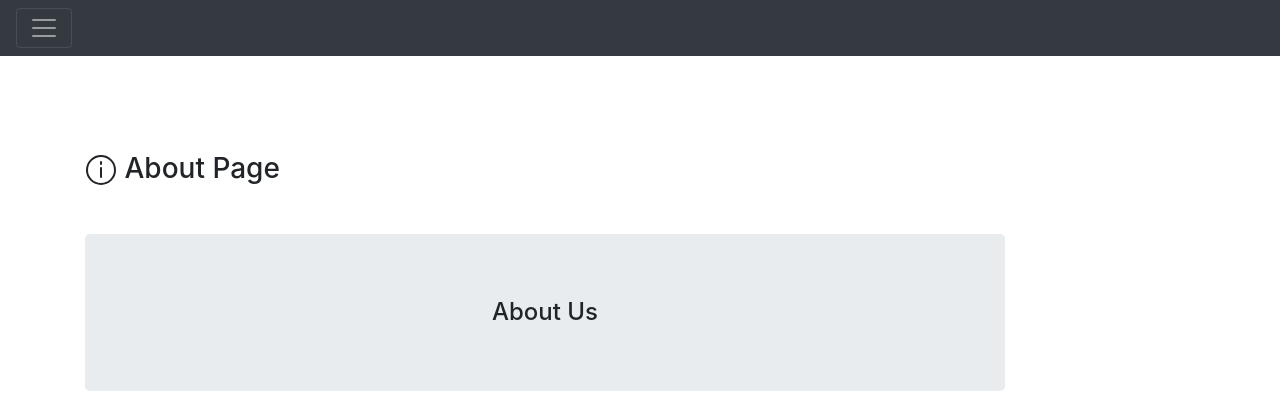
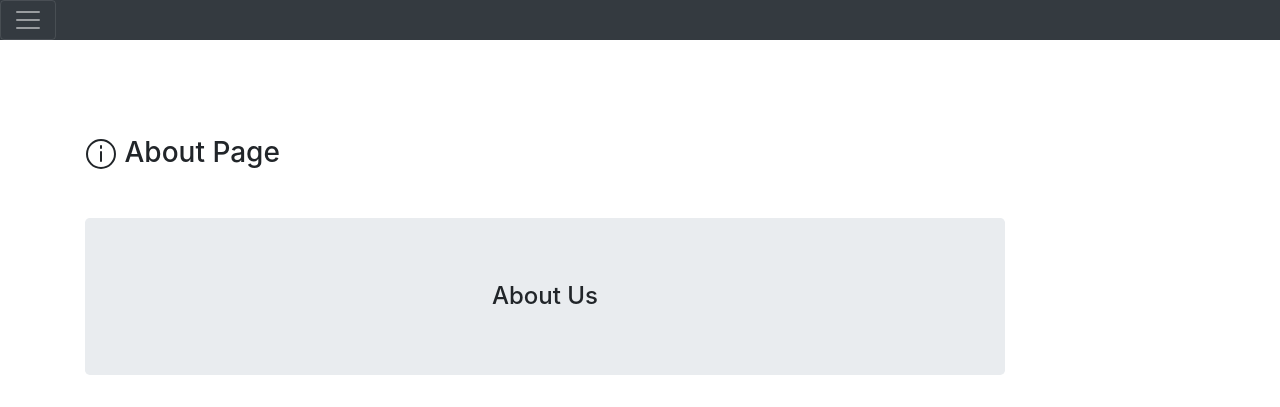
Before and after one commit to manishkumar12i/blog_project, a Django app: page /about/ in a window 1280 px wide. Shown: the top 407 px of the page. Run offline with Django 4.2, Linux system fonts and the light colour scheme; data comes from the database, SQL or seed files in the repository; some libraries are stand-ins or nearby versions.

Commit message:
remove padding from left in toggle button in navbar

```diff
--- a/miniblog/blog/templates/blog/navbar.html
+++ b/miniblog/blog/templates/blog/navbar.html
@@ -23,7 +23,7 @@
       </div>
       </div>
     </div>
-    <nav class="navbar navbar-dark bg-dark">
+    <nav class="navbar navbar-dark bg-dark" style="padding: inherit;">
       <button class="navbar-toggler" type="button" data-toggle="collapse" data-target="#navbarToggleExternalContent" aria-controls="navbarToggleExternalContent" aria-expanded="false" aria-label="Toggle navigation">
         <span class="navbar-toggler-icon"></span>
       </button>
```
